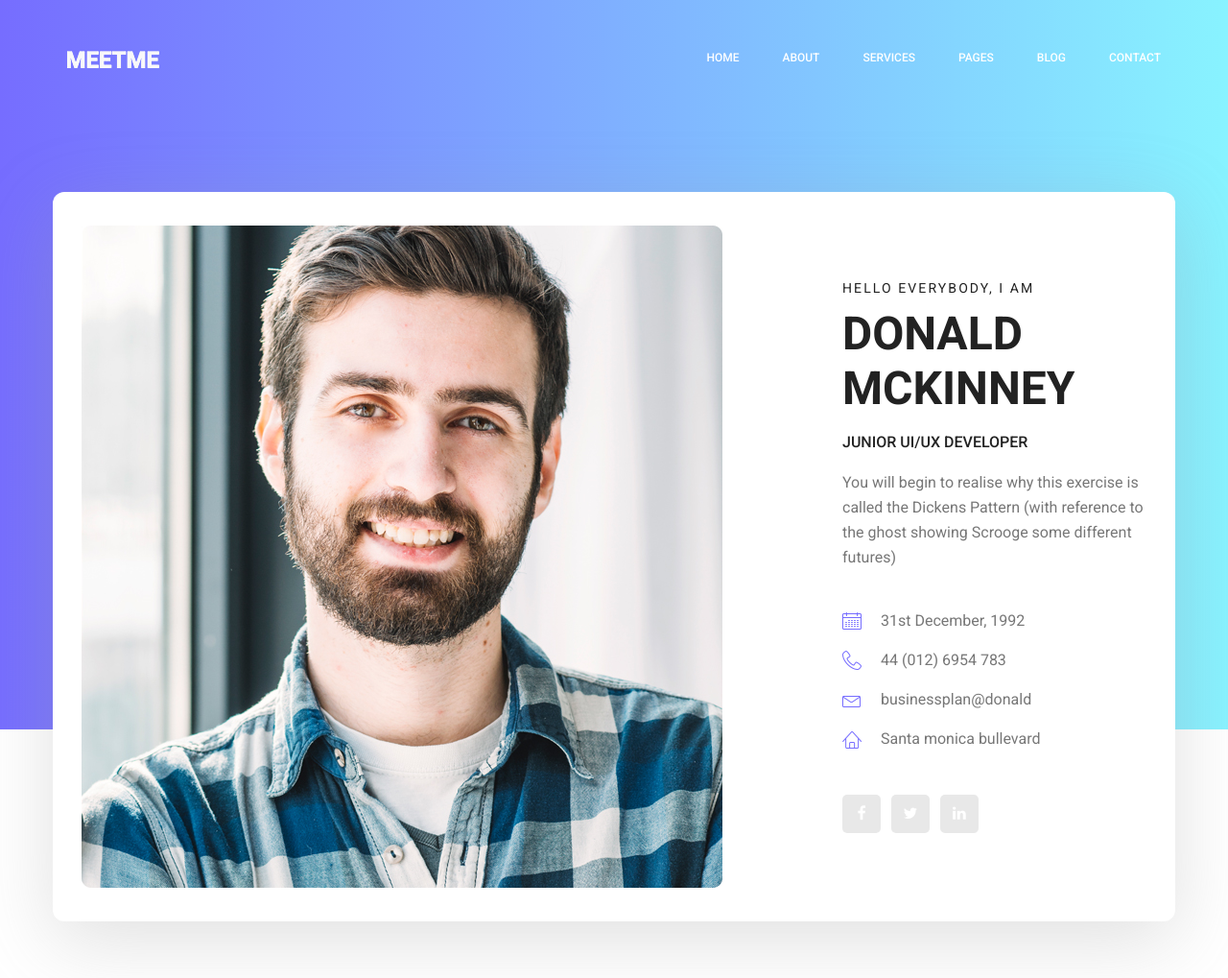
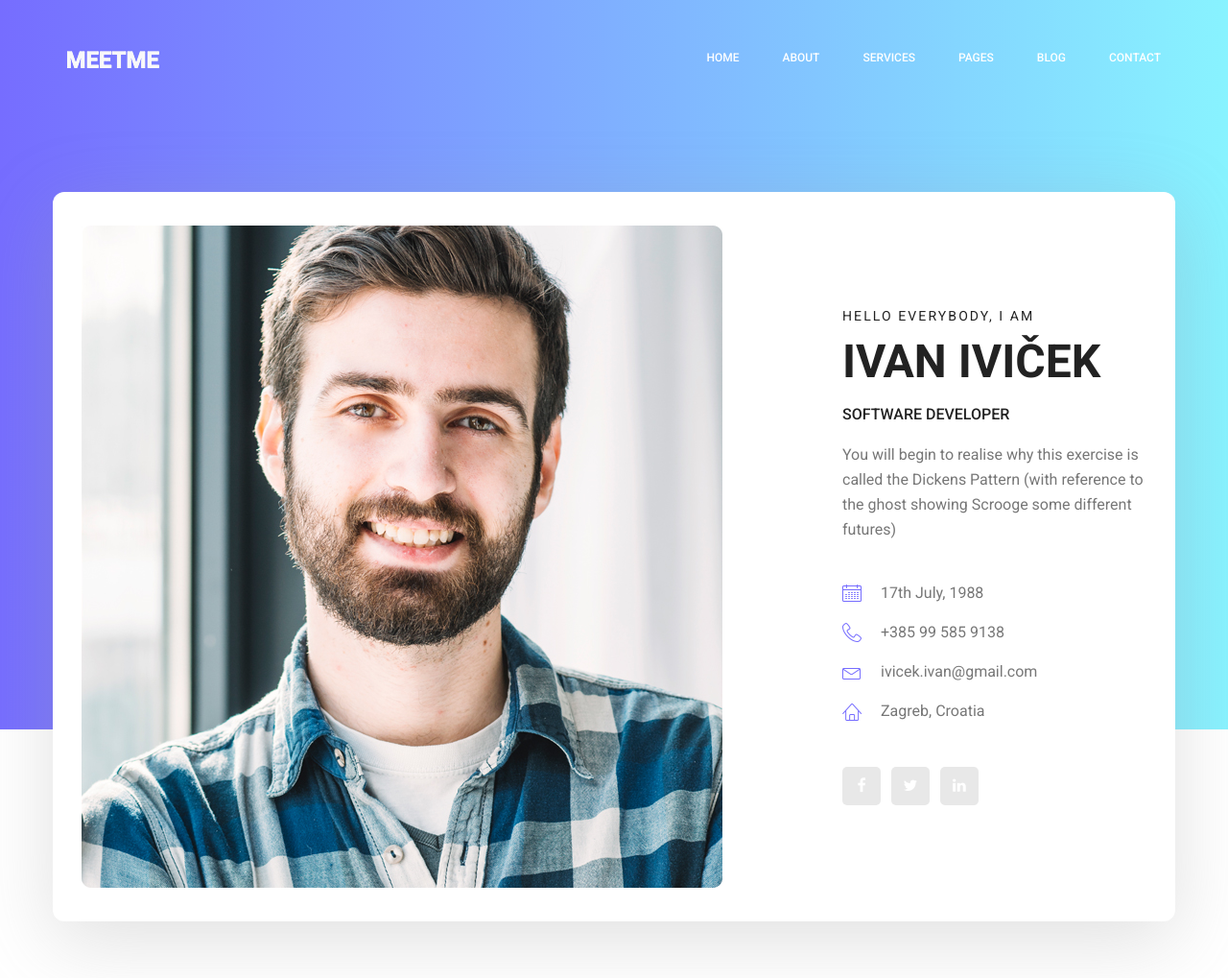
Before and after one commit to maayoko/personal-portfolio, a Django app: page / in a window 1280 px wide. Shown: the top 1019 px of the page at 96% size. Run offline with Django 3.2, Linux system fonts and the light colour scheme; parts of the project's set-up code (start-up, migrations or seed data) failed here and were passed over; some libraries are stand-ins or nearby versions.

Commit message:
feat(home): change initial information about me

```diff
--- a/personal-portfolio/templates/home_banner.html
+++ b/personal-portfolio/templates/home_banner.html
@@ -9,20 +9,20 @@
                     <div class="media-body">
                         <div class="personal_text">
                             <h6>Hello Everybody, i am</h6>
-                            <h3>Donald McKinney</h3>
-                            <h4>Junior UI/UX Developer</h4>
+                            <h3>Ivan Iviček</h3>
+                            <h4>Software developer</h4>
                             <p>You will begin to realise why this exercise is called the Dickens Pattern (with
                                 reference to the ghost showing Scrooge some different futures)</p>
                             <ul class="list basic_info">
-                                <li><a href="#"><i class="lnr lnr-calendar-full"></i> 31st December, 1992</a></li>
-                                <li><a href="#"><i class="lnr lnr-phone-handset"></i> 44 (012) 6954 783</a></li>
-                                <li><a href="#"><i class="lnr lnr-envelope"></i> businessplan@donald</a></li>
-                                <li><a href="#"><i class="lnr lnr-home"></i> Santa monica bullevard</a></li>
+                                <li><a href="#"><i class="lnr lnr-calendar-full"></i> 17th July, 1988</a></li>
+                                <li><a href="#"><i class="lnr lnr-phone-handset"></i> +385 99 585 9138</a></li>
+                                <li><a href="#"><i class="lnr lnr-envelope"></i> ivicek.ivan@gmail.com</a></li>
+                                <li><a href="#"><i class="lnr lnr-home"></i> Zagreb, Croatia</a></li>
                             </ul>
                             <ul class="list personal_social">
                                 <li><a href="#"><i class="fa fa-facebook"></i></a></li>
                                 <li><a href="#"><i class="fa fa-twitter"></i></a></li>
-                                <li><a href="#"><i class="fa fa-linkedin"></i></a></li>
+                                <li><a href="https://www.linkedin.com/in/ivan-ivicek/" target="_blank"><i class="fa fa-linkedin"></i></a></li>
                             </ul>
                         </div>
                     </div>
```
